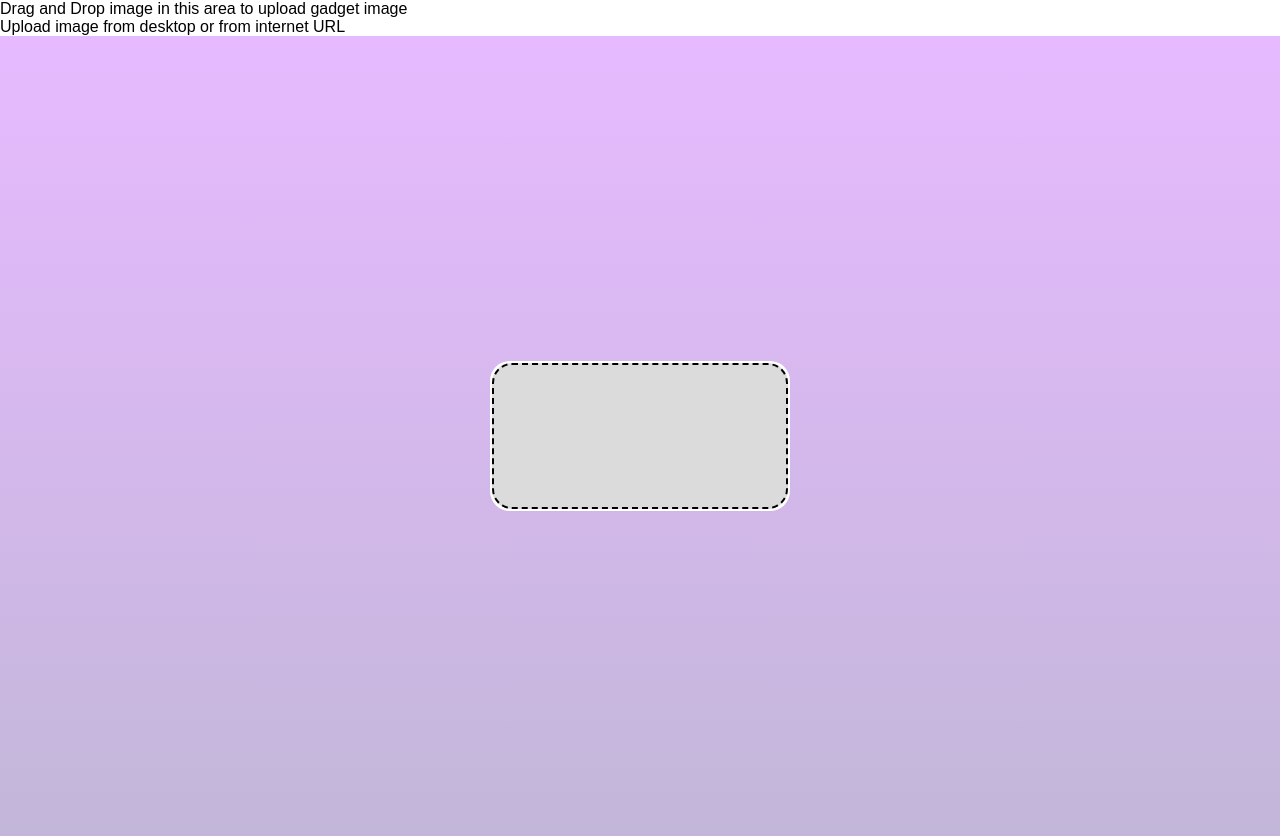
After one commit to TigerJhay/DissertationBackup, a Flask app: template templates/testsandbox.html in a window 1280 px wide. The commit adds this page. Run offline with Flask 3, Linux system fonts and the light colour scheme; the template is opened without the code that fills it, so the values that code supplies are empty.

Commit message:
new file:   static/script.js 	modified:   static/template.css 	new file:   templates/HTML/images/upload-icon.png 	modified:   templates/NewDataset.html 	new file:   templates/design.css 	new file:   templates/testsandbox.html

```diff
--- /dev/null
+++ b/static/script.js
@@ -0,0 +1,62 @@
+const dropArea = document.getElementById('cust_drop-area-container');
+const imagePreview = document.getElementById('cust_image-preview');
+const urlDisplay = document.getElementById('cust_url-display');
+
+// Prevent default drag behaviors
+['dragenter', 'dragover', 'dragleave', 'drop'].forEach(eventName => {
+  dropArea.addEventListener(eventName, preventDefaults, false);
+});
+
+function preventDefaults(e) {
+  e.preventDefault();
+  e.stopPropagation();
+}
+
+// Highlight drop area when item is dragged over it
+['dragenter', 'dragover'].forEach(eventName => {
+  dropArea.addEventListener(eventName, highlight, false);
+});
+
+['dragleave', 'drop'].forEach(eventName => {
+  dropArea.addEventListener(eventName, unhighlight, false);
+});
+
+function highlight(e) {
+  dropArea.style.borderColor = '#007bff';
+}
+
+function unhighlight(e) {
+  dropArea.style.borderColor = '#ccc';
+}
+
+// Handle dropped data
+dropArea.addEventListener('drop', handleDrop, false);
+
+function handleDrop(e) {
+  e.preventDefault();
+  const data = e.dataTransfer.getData('text/uri-list') || e.dataTransfer.getData('text/plain');
+
+  if (data) {
+    if (isValidImageUrl(data)) {
+      // imagePreview.src = data;
+      // imagePreview.style.display = 'block';
+      imagePreview.style.backgroundImage =`url(${data})`
+      urlDisplay.textContent = `Image URL: ${data}`;
+
+    } else {
+      urlDisplay.textContent = 'Invalid Image URL';
+      // imagePreview.style.display = 'none';
+    }
+  }
+}
+
+function isValidImageUrl(url) {
+  try {
+    const parsedUrl = new URL(url);
+    const imageExtensions = ['.jpg', '.jpeg', '.png', '.gif', '.bmp', '.webp']; // Add more if needed
+    const lowerCaseUrl = parsedUrl.pathname.toLowerCase();
+    return imageExtensions.some(extension => lowerCaseUrl.endsWith(extension));
+  } catch (_) {
+    return false;
+  }
+}
--- /dev/null
+++ b/templates/design.css
@@ -0,0 +1,40 @@
+*{
+    margin: 0;
+    padding: 0;
+    font-family: sans-serif;
+    box-sizing: border-box;
+  }
+  .cust_uploadfile{
+    width: 100%;
+    min-height: 100vh;
+    background: linear-gradient(#e7baff, #c2b6d9);
+    display: flex;
+    align-items: center;
+    justify-content: center;
+  }
+  #cust_drop-area{
+    width: 300px;
+    height: 150px;
+    padding: 2px;
+    background: #ffffff;
+    text-align: center;
+    border-radius: 20px;
+  }
+  #cust_image-preview{
+    width: 100%;
+    height: 100%;
+    border-radius: 20px;
+    border: 2px dashed #000000;
+    background-color: #dbdbdb;
+    background-size:cover;
+    background-repeat: no-repeat;
+  }
+  /* #image-preview img{
+    width: 20%;
+    margin-top: 25px;
+  }
+  #image-preview span{
+    display: block;
+    font-size: 12px;
+    color: #777;
+  } */
--- /dev/null
+++ b/templates/testsandbox.html
@@ -0,0 +1,37 @@
+<!DOCTYPE html>
+<html>
+<head>
+<title>Drag and Drop Image URL</title>
+<style>
+  #url-display{
+    margin-top: 20px;
+    font-size: 16px;
+    word-wrap: break-word;
+  }
+</style>
+<link rel="stylesheet" href="design.css">
+</head>
+<body>
+
+<!-- <div id="drop-area">
+  Drag and drop an image URL here
+</div> -->
+
+<!-- <img id="image-preview" style="display: none;" src="" alt="Image Preview"> -->
+
+
+    <p>Drag and Drop image in this area to upload gadget image</p>
+    <span>Upload image from desktop or from internet URL</span>
+    <br>
+<div class="cust_uploadfile" id="cust_drop-area-container">
+    <label for="cust_input-file" id="cust_drop-area">
+        <div id="cust_image-preview">
+        </div>
+    </label>
+<div id="cust_url-display"></div>
+</div>
+
+<script src="script.js">
+</script>
+</body>
+</html>
```
Also changed, not shown: static/template.css (+33 -0 lines), templates/NewDataset.html (+79 -3 lines), templates/HTML/images/upload-icon.png (added).
